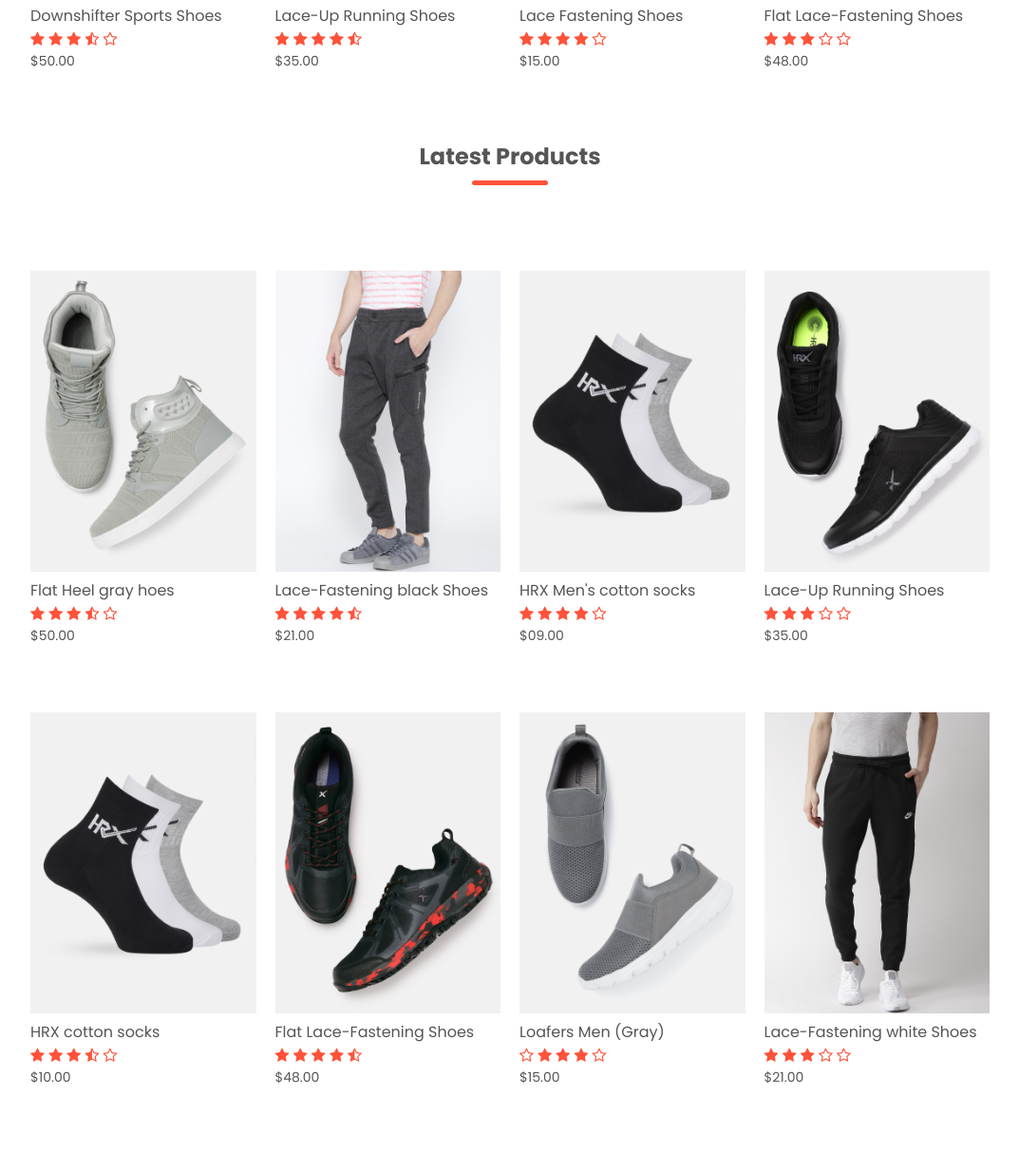
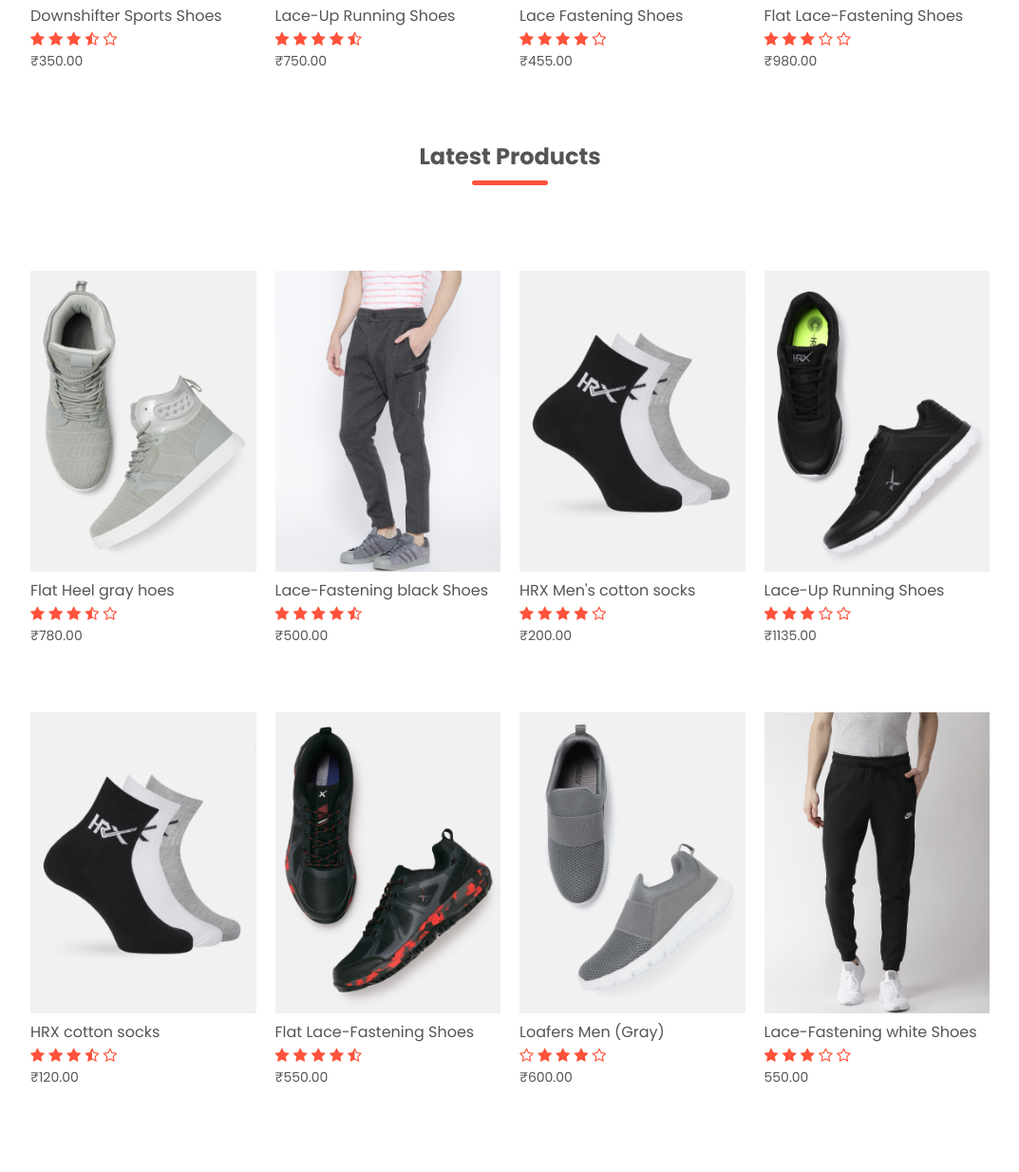
Before and after one commit to pranav7676/Ecommerce-store, a plain HTML site: page cart.html in a window 1280 px wide. Shown: the part 1546-2780 px from the top of the page at 95% size, without its empty margins (103-1176 px from the left). Drawn offline with Linux system fonts and the light colour scheme.

Commit message:
Update cart.html

```diff
--- a/cart.html
+++ b/cart.html
@@ -77,7 +77,7 @@
                             <i class="fa fa-star-half-o" ></i>
                             <i class="fa fa-star-o" ></i>
                         </div>
-                        <p>$50.00</p>
+                        <p>₹350.00</p>
                     </div>
                     <div class="col-4">
                         <a href="products-details.html"><img src="images/product-2.jpg"></a>
@@ -89,7 +89,7 @@
                             <i class="fa fa-star" ></i>
                             <i class="fa fa-star-half-o" ></i>
                         </div>
-                        <p>$35.00</p>
+                        <p>₹750.00</p>
                     </div>
                     <div class="col-4">
                         <a href="products-details.html"><img src="images/product-3.jpg"></a>
@@ -101,7 +101,7 @@
                             <i class="fa fa-star" ></i>
                             <i class="fa fa-star-o" ></i>
                         </div>
-                        <p>$15.00</p>
+                        <p>₹455.00</p>
                     </div>
                     <div class="col-4">
                         <a href="products-details.html"><img src="images/product-10.jpg"></a>
@@ -113,7 +113,7 @@
                             <i class="fa fa-star-o" ></i>
                             <i class="fa fa-star-o" ></i>
                         </div>
-                        <p>$48.00</p>
+                        <p>₹980.00</p>
                     </div>
                 </div>
 
@@ -131,7 +131,7 @@
                             <i class="fa fa-star-half-o" ></i>
                             <i class="fa fa-star-o" ></i>
                         </div>
-                        <p>$50.00</p>
+                        <p>₹780.00</p>
                     </div>
                     <div class="col-4">
                         <a href="products-details.html"><img src="images/product-3.jpg"></a>
@@ -143,7 +143,7 @@
                             <i class="fa fa-star" ></i>
                             <i class="fa fa-star-half-o" ></i>
                         </div>
-                        <p>$21.00</p>
+                        <p>₹500.00</p>
                     </div>
                     <div class="col-4">
                         <a href="products-details.html"><img src="images/product-7.jpg"></a>
@@ -155,7 +155,7 @@
                             <i class="fa fa-star" ></i>
                             <i class="fa fa-star-o" ></i>
                         </div>
-                        <p>$09.00</p>
+                        <p>₹200.00</p>
                     </div>
                     <div class="col-4">
                         <a href="products-details.html"><img src="images/product-2.jpg"></a>
@@ -167,7 +167,7 @@
                             <i class="fa fa-star-o" ></i>
                             <i class="fa fa-star-o" ></i>
                         </div>
-                        <p>$35.00</p>
+                        <p>₹1135.00</p>
                     </div>
                 </div>
             <!--new row for the latest product-->
@@ -183,7 +183,7 @@
                             <i class="fa fa-star-half-o" ></i>
                             <i class="fa fa-star-o" ></i>
                         </div>
-                        <p>$10.00</p>
+                        <p>₹120.00</p>
                     </div>
                     <div class="col-4">
                         <a href="products-details.html"><img src="images/product-10.jpg"></a>
@@ -195,7 +195,7 @@
                             <i class="fa fa-star" ></i>
                             <i class="fa fa-star-half-o" ></i>
                         </div>
-                        <p>$48.00</p>
+                        <p>₹550.00</p>
                     </div>
                     <div class="col-4">
                         <a href="products-details.html"><img src="images/product-11.jpg"></a>
@@ -207,7 +207,7 @@
                             <i class="fa fa-star" ></i>
                             <i class="fa fa-star-o" ></i>
                         </div>
-                        <p>$15.00</p>
+                        <p>₹600.00</p>
                     </div>
                     <div class="col-4">
                         <a href="products-details.html"><img src="images/product-12.jpg"></a>
@@ -219,7 +219,7 @@
                             <i class="fa fa-star-o" ></i>
                             <i class="fa fa-star-o" ></i>
                         </div>
-                        <p>$21.00</p>
+                        <p>550.00</p>
                     </div>
                 </div>
             </div>
```
